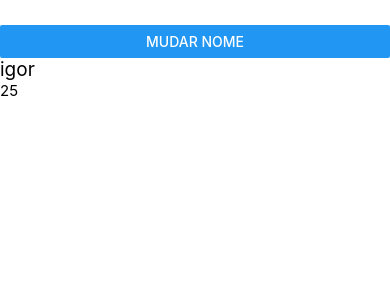
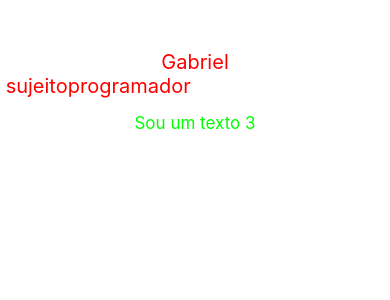
Before and after one commit to gabrielmedina98/LearningReact, a React Native app: screen / in a window 390 px wide. Shown: the top 300 px of the page. Built offline with nearby package versions, Linux system fonts and the light colour scheme.

Commit message:
Grupos de estilos

```diff
--- a/App.js
+++ b/App.js
@@ -1,5 +1,41 @@
+import React from 'react';
+import {View, Text, Button, StyleSheet} from 'react-native';
+
+function App() {
+  return (
+    <View style={styles.area}>
+      <Text style={[styles.titulo, styles.textoAlinhado]}> Gabriel </Text>
+      <Text style={styles.titulo}> sujeitoprogramador </Text>
+      <Text style={[styles.subTitulo, styles.textoAlinhado]}>
+        Sou um texto 3
+      </Text>
+    </View>
+  );
+}
+
+const styles = StyleSheet.create({
+  area: {
+    marginTop: 50,
+  },
+
+  titulo: {
+    fontSize: 20,
+    color: '#ff0000',
+  },
+  subTitulo: {
+    color: '#00ff00',
+    fontSize: 17,
+    marginTop: 15,
+  },
+  textoAlinhado: {
+    textAlign: 'center',
+  },
+});
+
+export default App;
+
 //entendo os States (((((parte 2 )))))
-import React, {useState} from 'react';
+/* import React, {useState} from 'react';
 import {View, Text, Image, Button} from 'react-native';
 
 function App() {
@@ -18,7 +54,7 @@ function App() {
   );
 }
 
-export default App;
+export default App; */
 
 //((parte 1))))
 /* function App() {
```
